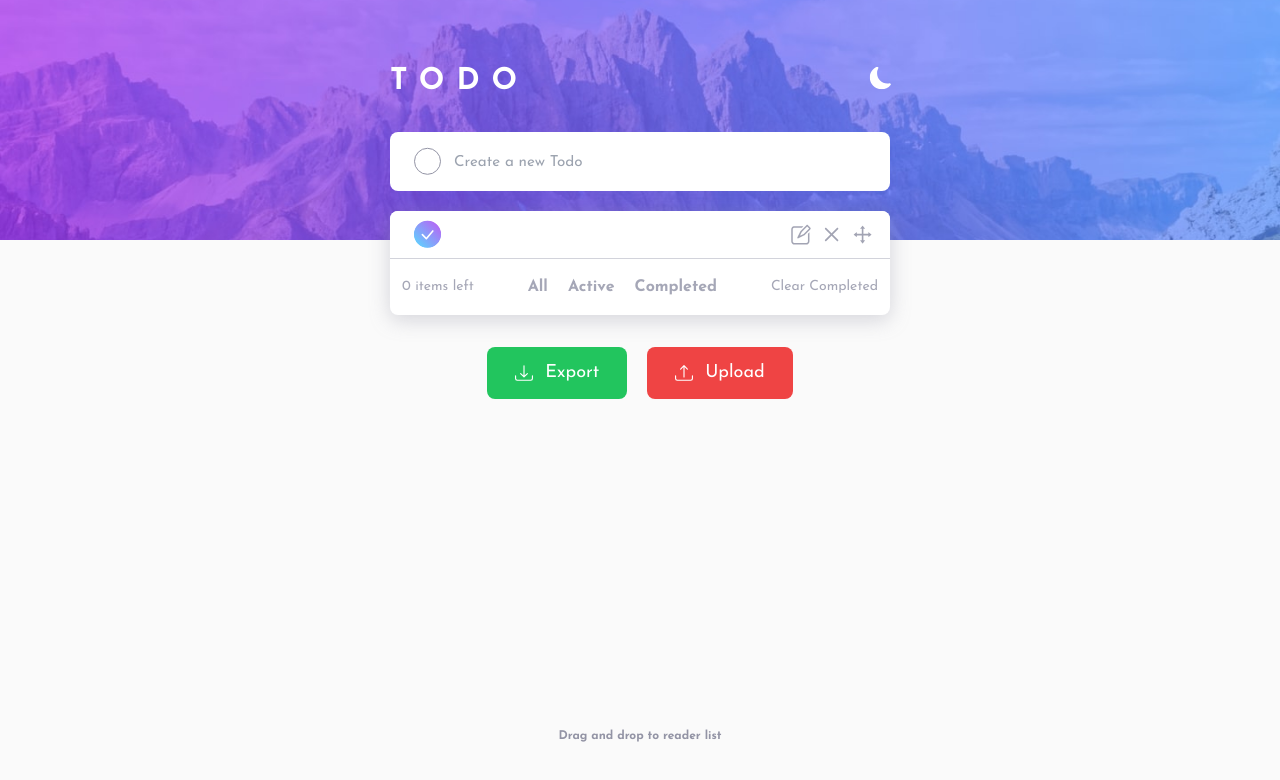
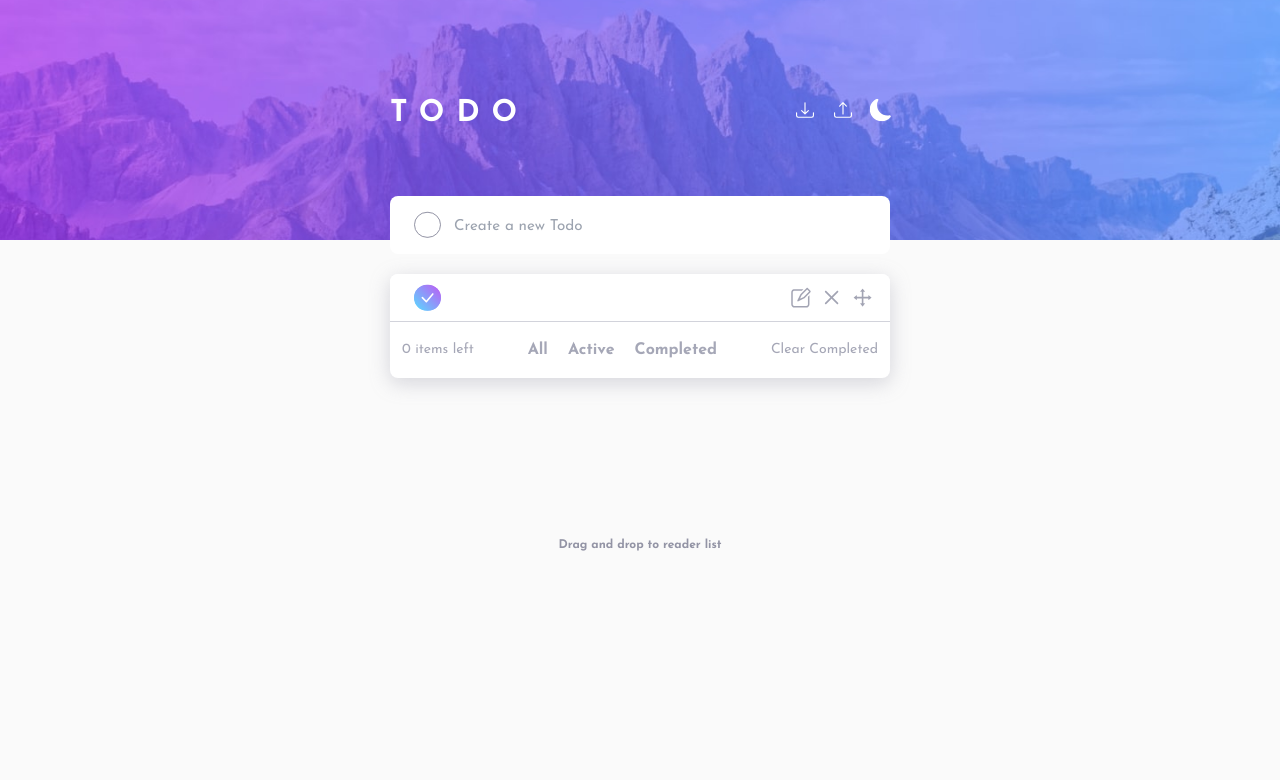
Before and after one commit to amirhazizi/todo-app-react, a React (Vite) app: page / in a window 1280 px wide. Shown: the top 780 px of the page. Built offline with nearby package versions, Linux system fonts and the light colour scheme.

Commit message:
add upload function

```diff
--- a/src/App.tsx
+++ b/src/App.tsx
@@ -4,6 +4,8 @@ import lightMobileBG from "./assets/bg-mobile-light.jpg"
 import darkMobileBG from "./assets/bg-mobile-dark.jpg"
 import lightDesktopBG from "./assets/bg-desktop-light.jpg"
 import darkDesktopBG from "./assets/bg-desktop-dark.jpg"
+
+import { read, utils, writeFile } from "xlsx"
 
 import {
   BsFillMoonFill,
@@ -38,8 +40,6 @@ import {
   SortableContext,
   verticalListSortingStrategy,
 } from "@dnd-kit/sortable"
-
-import { handleExport, handleImport } from "./exportImport"
 
 type InitialStatePrpos = {
   todos: [{}]
@@ -124,6 +124,42 @@ function App({
       toast.success("Todo Edited")
     }
   }
+
+  const handleExport = (todos: [{}]) => {
+    const heading = [["id", "content", "type"]]
+    const fileName = `TodoList-${new Date().getTime()}`
+    const wb = utils.book_new()
+    const ws = utils.json_to_sheet([])
+    utils.sheet_add_aoa(ws, heading)
+    utils.sheet_add_json(ws, todos, { origin: "A4", skipHeader: true })
+    utils.book_append_sheet(wb, ws, fileName)
+    writeFile(wb, `${fileName}.xlsx`)
+  }
+
+  const handleImport = async (e: React.ChangeEvent<HTMLInputElement>) => {
+    if (!e.target.files) {
+      return
+    }
+    const file = e.target.files[0]
+    const promise = new Promise((resolve, reject) => {
+      const fileReader = new FileReader()
+      fileReader.readAsArrayBuffer(file)
+      fileReader.onload = (e) => {
+        const bufferArray = e.target?.result
+        const wb = read(bufferArray, { type: "buffer" })
+        const ws = wb.Sheets[wb.SheetNames[0]]
+        const data = utils.sheet_to_json(ws)
+        resolve(data)
+      }
+      fileReader.onerror = (error) => {
+        reject(error)
+      }
+    })
+
+    promise.then((data) => {
+      uploadTodo(data)
+    })
+  }
   return (
     <main
       className={`relative grid justify-center items-start min-h-screen ${
@@ -140,9 +176,27 @@ function App({
         src={themeTrigger ? lightDesktopBG : darkDesktopBG}
         alt='desktop BG'
       />
-      <div className='space-y-8 z-30 py-12 h-full md:py-14'>
+      <div className='space-y-8 z-30 py-12 h-full grid md:py-14'>
         <div className='flex justify-between items-center'>
           <h1 className='logo text-3xl pt-2 font-bold text-white'>TODO</h1>
+          <div className='flex gap-x-5 items-center justify-center'>
+            {todos.length > 0 && (
+              <BsDownload
+                className='fill-white cursor-pointer'
+                onClick={() => handleExport(todos)}
+              />
+            )}
+            <div className='flex items-center'>
+              <label htmlFor='fileUploader'>
+                <BsUpload className='fill-white cursor-pointer' />
+              </label>
+              <input
+                className='hidden'
+                type='file'
+                id='fileUploader'
+                onChange={handleImport}
+              />
+            </div>
             <button onClick={() => setThemeTrigger(!themeTrigger)}>
               {themeTrigger ? (
                 <BsFillMoonFill className='fill-white scale-125' />
@@ -150,6 +204,7 @@ function App({
                 <BsSunFill className='fill-white scale-125' />
               )}
             </button>
+          </div>
         </div>
         <div className='space-y-5 self-start'>
           <form onSubmit={handleSubmit} className='relative z-10'>
@@ -255,32 +310,8 @@ function App({
             </button>
           </div>
         </div>
-        <div className='flex gap-x-5 items-center justify-center'>
-          {todos.length > 0 && (
-            <button
-              className='flex bg-green-500 text-white p-3 px-7 gap-x-3 items-center rounded-lg transition-colors hover:bg-green-400 text-lg'
-              onClick={() => handleExport(todos)}
-            >
-              <BsDownload /> Export
-            </button>
-          )}
-          <div className='flex items-center'>
-            <label
-              htmlFor='fileUploader'
-              className='flex bg-red-500 text-white p-3 px-7 gap-x-3 items-center rounded-lg transition-colors hover:bg-red-400 text-lg'
-            >
-              <BsUpload />
-              Upload
-            </label>
-            <input
-              className='hidden'
-              type='file'
-              id='fileUploader'
-              onChange={(e) => handleImport(e)}
-            />
-          </div>
-        </div>
-        <p className='dnd text-xs font-bold  absolute bottom-14 left-1/2 -translate-x-1/2'>
+
+        <p className='dnd text-xs font-bold text-center self-end'>
           Drag and drop to reader list
         </p>
       </div>
--- a/src/css/styles.css
+++ b/src/css/styles.css
@@ -556,10 +556,6 @@ video {
   }
 }
 
-.invisible {
-  visibility: hidden;
-}
-
 .absolute {
   position: absolute;
 }
@@ -608,11 +604,6 @@ video {
   z-index: 30;
 }
 
-.mx-auto {
-  margin-left: auto;
-  margin-right: auto;
-}
-
 .flex {
   display: flex;
 }
@@ -643,11 +634,6 @@ video {
 
 .w-full {
   width: 100%;
-}
-
-.w-fit {
-  width: -moz-fit-content;
-  width: fit-content;
 }
 
 .-translate-x-1\/2 {
@@ -693,16 +679,17 @@ video {
   align-items: center;
 }
 
-.justify-end {
-  justify-content: flex-end;
-}
-
 .justify-center {
   justify-content: center;
 }
 
 .justify-between {
   justify-content: space-between;
+}
+
+.gap-x-3 {
+  -moz-column-gap: 0.75rem;
+       column-gap: 0.75rem;
 }
 
 .gap-x-4 {
@@ -713,11 +700,6 @@ video {
 .gap-x-5 {
   -moz-column-gap: 1.25rem;
        column-gap: 1.25rem;
-}
-
-.gap-x-3 {
-  -moz-column-gap: 0.75rem;
-       column-gap: 0.75rem;
 }
 
 .space-y-5 > :not([hidden]) ~ :not([hidden]) {
@@ -734,6 +716,10 @@ video {
 
 .self-start {
   align-self: flex-start;
+}
+
+.self-end {
+  align-self: flex-end;
 }
 
 .rounded-full {
@@ -767,21 +753,22 @@ video {
   fill: #fff;
 }
 
-.p-4 {
-  padding: 1rem;
-}
-
 .p-3 {
   padding: 0.75rem;
 }
 
-.p-2 {
-  padding: 0.5rem;
+.p-4 {
+  padding: 1rem;
 }
 
 .px-5 {
   padding-left: 1.25rem;
   padding-right: 1.25rem;
+}
+
+.px-7 {
+  padding-left: 1.75rem;
+  padding-right: 1.75rem;
 }
 
 .py-12 {
@@ -804,16 +791,6 @@ video {
   padding-bottom: 1.25rem;
 }
 
-.px-6 {
-  padding-left: 1.5rem;
-  padding-right: 1.5rem;
-}
-
-.px-7 {
-  padding-left: 1.75rem;
-  padding-right: 1.75rem;
-}
-
 .pb-4 {
   padding-bottom: 1rem;
 }
@@ -830,6 +807,10 @@ video {
   padding-top: 0.5rem;
 }
 
+.text-center {
+  text-align: center;
+}
+
 .text-2xl {
   font-size: 1.5rem;
   line-height: 2rem;
@@ -838,6 +819,11 @@ video {
 .text-3xl {
   font-size: 1.875rem;
   line-height: 2.25rem;
+}
+
+.text-lg {
+  font-size: 1.125rem;
+  line-height: 1.75rem;
 }
 
 .text-sm {
@@ -850,17 +836,8 @@ video {
   line-height: 1rem;
 }
 
-.text-lg {
-  font-size: 1.125rem;
-  line-height: 1.75rem;
-}
-
 .font-bold {
   font-weight: 700;
-}
-
-.uppercase {
-  text-transform: uppercase;
 }
 
 .text-white {
@@ -900,14 +877,14 @@ video {
   transition-duration: 150ms;
 }
 
-.transition-opacity {
-  transition-property: opacity;
+.transition-colors {
+  transition-property: color, background-color, border-color, text-decoration-color, fill, stroke;
   transition-timing-function: cubic-bezier(0.4, 0, 0.2, 1);
   transition-duration: 150ms;
 }
 
-.transition-colors {
-  transition-property: color, background-color, border-color, text-decoration-color, fill, stroke;
+.transition-opacity {
+  transition-property: opacity;
   transition-timing-function: cubic-bezier(0.4, 0, 0.2, 1);
   transition-duration: 150ms;
 }
@@ -1063,11 +1040,6 @@ span {
   }
 }
 
-.hover\:bg-green-300:hover {
-  --tw-bg-opacity: 1;
-  background-color: rgb(134 239 172 / var(--tw-bg-opacity));
-}
-
 .hover\:bg-green-400:hover {
   --tw-bg-opacity: 1;
   background-color: rgb(74 222 128 / var(--tw-bg-opacity));
--- a/src/exportImport.tsx
+++ /dev/null
@@ -1,32 +0,0 @@
-import { read, utils, writeFile } from "xlsx"
-
-export const handleExport = (todos: [{}]) => {
-  const heading = [["id", "content", "type"]]
-  const fileName = `TodoList-${new Date().getTime()}`
-  const wb = utils.book_new()
-  const ws = utils.json_to_sheet([])
-  utils.sheet_add_aoa(ws, heading)
-  utils.sheet_add_json(ws, todos, { origin: "A4", skipHeader: true })
-  utils.book_append_sheet(wb, ws, fileName)
-  writeFile(wb, `${fileName}.xlsx`)
-}
-export const handleImport = async (e: React.ChangeEvent<HTMLInputElement>) => {
-  console.log("not working....")
-  if (!e.target.files) {
-    return
-  }
-  const file = e.target.files[0]
-
-  const reader = new FileReader()
-  reader.onload = (e: any) => {
-    const wb = read(e.target.result)
-    const sheets = wb.SheetNames
-    if (sheets.length) {
-      const rows = utils.sheet_to_json(wb.Sheets[sheets[0]])
-
-      reader.readAsArrayBuffer(file)
-      console.log(rows)
-      return rows
-    }
-  }
-}
--- a/src/reducer.ts
+++ b/src/reducer.ts
@@ -100,11 +100,10 @@ const reducer = (
     }
   }
   if (action.type === UPLOAD_TODO) {
-    // console.log(action.payload)
-    // return {
-    //   ...state,
-    //   todos: action.payload,
-    // }
+    return {
+      ...state,
+      todos: action.payload,
+    }
   }
 
   return state
```
Lines whose indentation alone changed are shown as unchanged.
